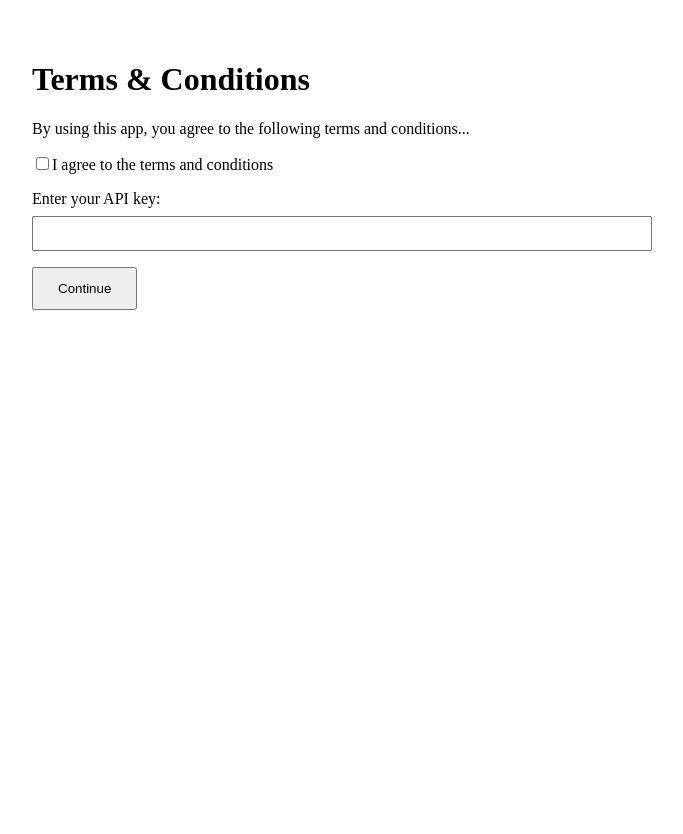
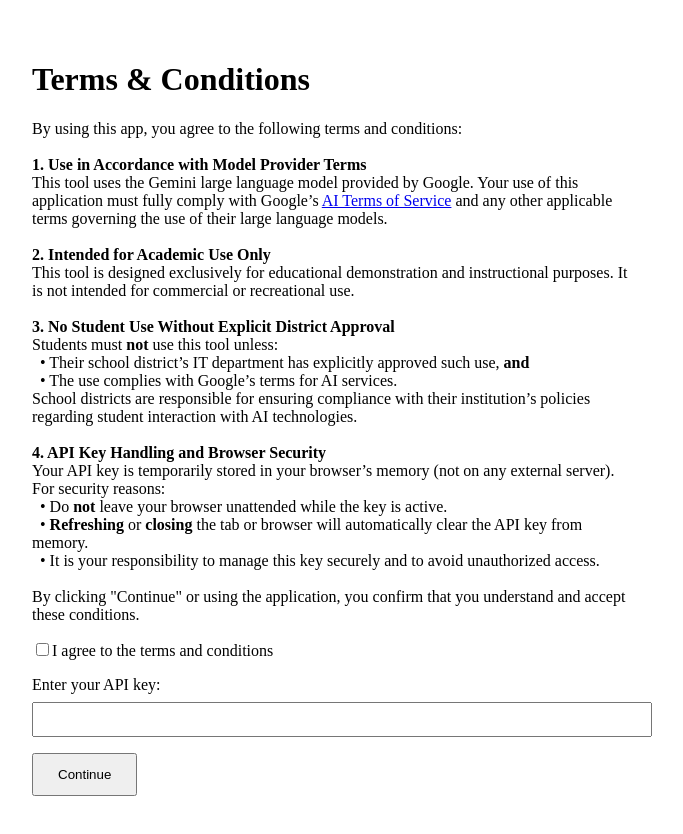
Before and after one commit to ExecutorKarthan/LLM-Web-App, a React (Vite) app in the folder frontend/: page / in a window 1280 px wide. Shown: the whole page, without its empty margins (308-991 px from the left). Before the commit the page ends 800 px from the top, so only its background shows below. Built offline with nearby package versions, Linux system fonts and the light colour scheme.

Commit message:
Updated Legal and Error Handling -added legal working for terms of use -adjusted code to handle and report invalid use of invalid API key

```diff
--- a/frontend/src/components/LLMResponseBox.tsx
+++ b/frontend/src/components/LLMResponseBox.tsx
@@ -5,19 +5,28 @@ import { Button } from "antd";
 interface LLMResponseProps {
   response: string;
   loading: boolean;
-  onSaveCode: (processResocode: string) => void;
+  error?: string;
+  onSaveCode: (processedCode: string) => void;
 }
 
 const LLMResponseBox: React.FC<LLMResponseProps> = ({
   response,
   loading,
+  error,
   onSaveCode,
 }) => {
+  const displayContent = () => {
+    if (loading) return "Loading...";
+    if (error) return <span style={{ color: "red" }}>{error}</span>;
+    if (!response) return "";
+    return processResponse(response);
+  };
+
   return (
     <div style={{ height: "100%", display: "flex", flexDirection: "column" }}>
       <div
         style={{
-          height: 280,           // fixed height (adjust to match your entry box height)
+          height: 280,
           overflowY: "auto",
           whiteSpace: "pre-wrap",
           backgroundColor: "#1e1e1e",
@@ -29,9 +38,10 @@ const LLMResponseBox: React.FC<LLMResponseProps> = ({
           border: "1px solid #ccc",
         }}
       >
-        {loading ? "Loading..." : processResponse(response)}
+        {displayContent()}
       </div>
-      {response && (
+
+      {response && !loading && !error && (
         <div
           style={{
             marginTop: 12,
@@ -39,7 +49,9 @@ const LLMResponseBox: React.FC<LLMResponseProps> = ({
             justifyContent: "center",
           }}
         >
-          <Button onClick={() => onSaveCode(processResponse(response))}>Save to Editor</Button>
+          <Button onClick={() => onSaveCode(processResponse(response))}>
+            Save to Editor
+          </Button>
         </div>
       )}
     </div>
--- a/frontend/src/components/MainApp.tsx
+++ b/frontend/src/components/MainApp.tsx
@@ -1,5 +1,5 @@
 import { useState, useEffect } from "react";
-import axios from "axios"; // Make sure axios is installed and imported
+import axios from "axios";
 import LLMEntryBox from "./LLMEntryBox";
 import LLMResponseBox from "./LLMResponseBox";
 import PythonEditor from "./PythonEditor";
@@ -23,13 +23,13 @@ const MainApp: React.FC<MainAppProps> = ({ userApiKey }) => {
     `# Type your code here! Like this:\nprint("You can do this!")\n`
   );
   const [response, setResponse] = useState<string>("");
+  const [error, setError] = useState<string>(""); // ✅ NEW
   const [loading, setLoading] = useState<boolean>(false);
 
   const [puzzles, setPuzzles] = useState<Puzzle[]>([]);
   const [selectedPuzzle, setSelectedPuzzle] = useState<Puzzle | null>(null);
 
   useEffect(() => {
-    // Fetch puzzle list on mount
     axios
       .get(import.meta.env.VITE_BACKEND_URL + "/api/puzzles/")
       .then((res) => {
@@ -44,20 +44,23 @@ const MainApp: React.FC<MainAppProps> = ({ userApiKey }) => {
     if (!userQuery.trim()) return;
     setLoading(true);
     setResponse("");
+    setError(""); // ✅ clear any previous error
+
     try {
       const res = await axios.post(import.meta.env.VITE_BACKEND_URL + "/api/ask/", {
         prompt: userQuery,
         apiKey: userApiKey,
       });
       setResponse(res.data.response);
-    } catch (error) {
-      setResponse("Error processing your request.");
+    } catch (err: any) {
+      const backendError = err?.response?.data?.error || "Unexpected error occurred.";
+      setError(backendError);          // ✅ store error separately
+      setResponse(backendError);       // ✅ still populate for display
     } finally {
       setLoading(false);
     }
   };
 
-  // When a puzzle button is clicked
   const handlePuzzleClick = (puzzleId: number) => {
     axios
       .get(`${import.meta.env.VITE_BACKEND_URL}/api/puzzles/${puzzleId}/`)
@@ -73,7 +76,7 @@ const MainApp: React.FC<MainAppProps> = ({ userApiKey }) => {
 
   return (
     <>
-    {/* LLM input/output */}
+      {/* LLM input/output */}
       <Row gutter={[24, 24]} justify="center" wrap style={{ marginBottom: 32 }}>
         <Col
           xs={24}
@@ -121,6 +124,7 @@ const MainApp: React.FC<MainAppProps> = ({ userApiKey }) => {
           <LLMResponseBox
             response={response}
             loading={loading}
+            error={error} // ✅ passed to child
             onSaveCode={(code) => updateCode(code)}
           />
         </Col>
@@ -145,7 +149,6 @@ const MainApp: React.FC<MainAppProps> = ({ userApiKey }) => {
           }}
         >
           <PythonEditor code={writtenCode} onChange={updateCode} />
-          {/* Puzzle image below editor */}
           {selectedPuzzle && (
             <img
               src={selectedPuzzle.image_url}
--- a/frontend/src/components/Splashgate.tsx
+++ b/frontend/src/components/Splashgate.tsx
@@ -26,10 +26,29 @@ const SplashGate: React.FC<SplashGateProps> = ({ onUnlock }) => {
     <div style={{ padding: "2rem", maxWidth: "600px", margin: "auto" }}>
       <h1>Terms & Conditions</h1>
       <p>
-        By using this app, you agree to the following terms and conditions...
-        {/* Replace with your actual terms */}
+        By using this app, you agree to the following terms and conditions:
+        <br /><br />
+        <strong>1. Use in Accordance with Model Provider Terms</strong><br />
+        This tool uses the Gemini large language model provided by Google. Your use of this application must fully comply with Google’s{' '}
+        <a href="https://policies.google.com/terms" target="_blank" rel="noopener noreferrer">AI Terms of Service</a> and any other applicable terms governing the use of their large language models.
+        <br /><br />
+        <strong>2. Intended for Academic Use Only</strong><br />
+        This tool is designed exclusively for educational demonstration and instructional purposes. It is not intended for commercial or recreational use.
+        <br /><br />
+        <strong>3. No Student Use Without Explicit District Approval</strong><br />
+        Students must <strong>not</strong> use this tool unless:<br />
+        &nbsp;&nbsp;&bull; Their school district’s IT department has explicitly approved such use, <strong>and</strong><br />
+        &nbsp;&nbsp;&bull; The use complies with Google’s terms for AI services.<br />
+        School districts are responsible for ensuring compliance with their institution’s policies regarding student interaction with AI technologies.
+        <br /><br />
+        <strong>4. API Key Handling and Browser Security</strong><br />
+        Your API key is temporarily stored in your browser’s memory (not on any external server). For security reasons:<br />
+        &nbsp;&nbsp;&bull; Do <strong>not</strong> leave your browser unattended while the key is active.<br />
+        &nbsp;&nbsp;&bull; <strong>Refreshing</strong> or <strong>closing</strong> the tab or browser will automatically clear the API key from memory.<br />
+        &nbsp;&nbsp;&bull; It is your responsibility to manage this key securely and to avoid unauthorized access.
+        <br /><br />
+        By clicking "Continue" or using the application, you confirm that you understand and accept these conditions.
       </p>
-
       <label style={{ display: "block", margin: "1rem 0" }}>
         <input
           type="checkbox"
```
Also changed, not shown: 2 other files (tests, documents, lock files or other folders).
